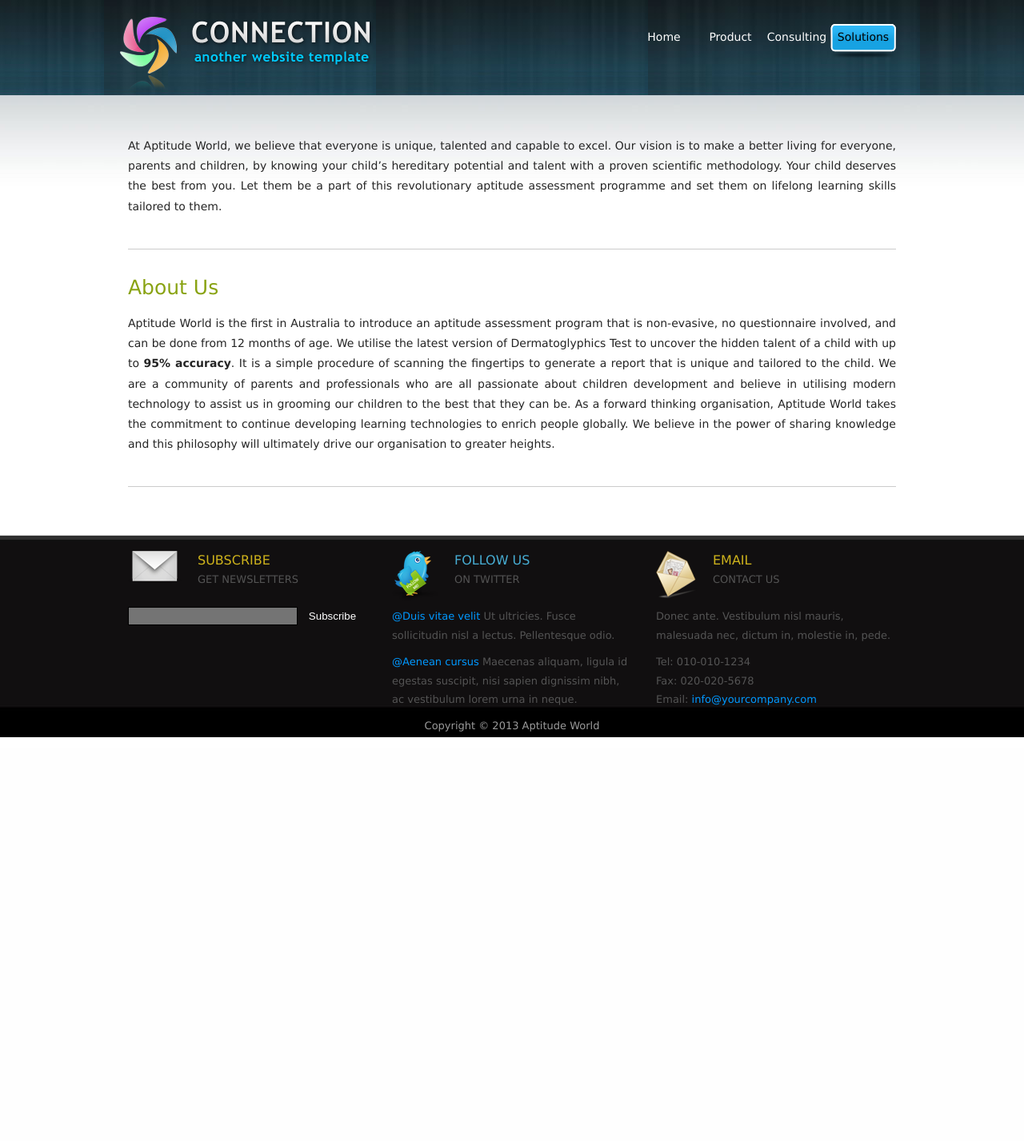
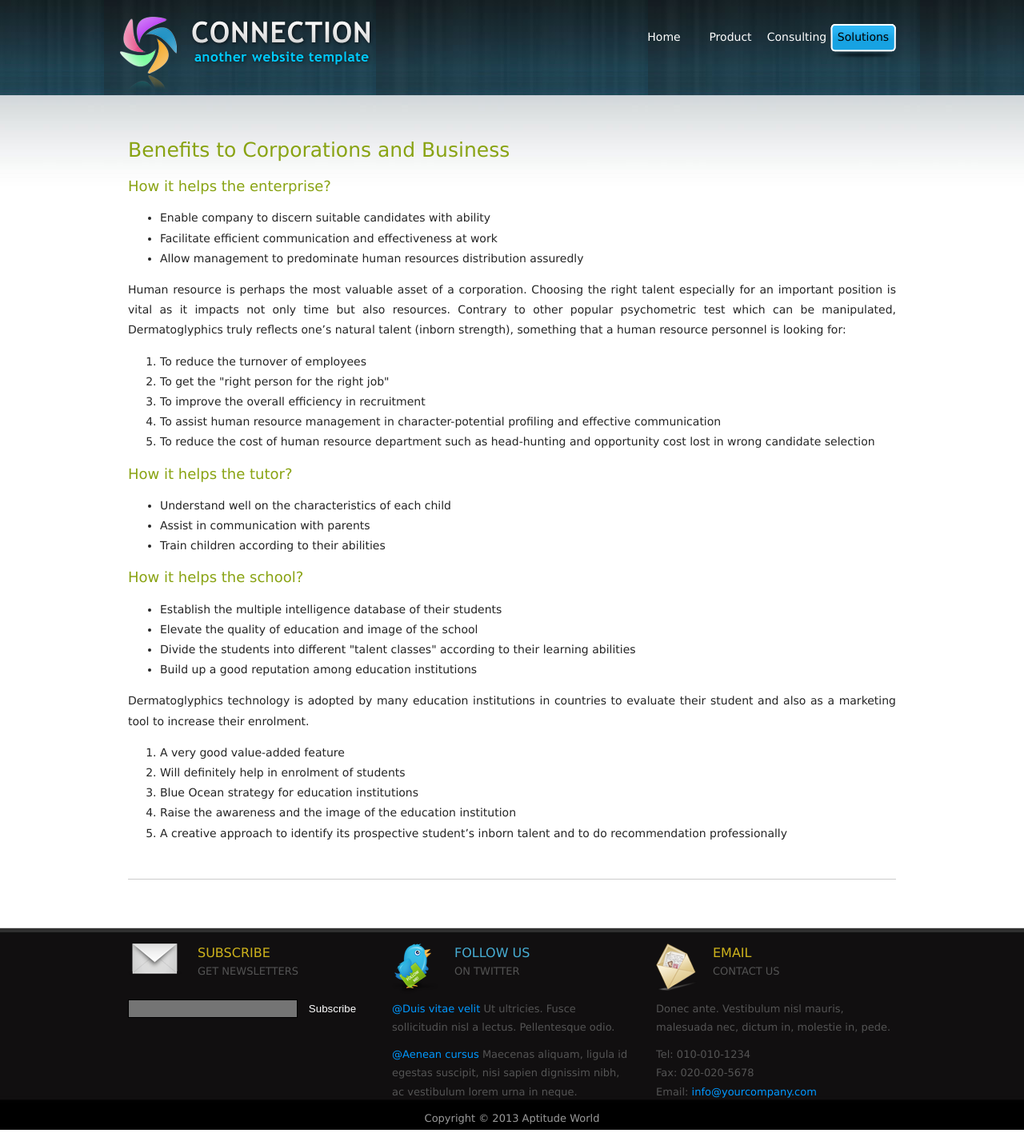
Before and after one commit to arimbun/aptitude, a Django app: page /solutions in a window 1280 px wide. Shown: the whole page at 80% size. Before the commit the page ends 922 px from the top, so only its background shows below. Run offline with Django 3.2, Linux system fonts and the light colour scheme.

Commit message:
Initial commit of Consulting and Solution pages

```diff
--- a/apps/landing/templates/landing/solutions.html
+++ b/apps/landing/templates/landing/solutions.html
@@ -26,38 +26,66 @@
             <div id="templatemo_main">
 
                 <div class="col_w960">
+                    <h2>Benefits to Corporations and Business</h2>
+                    <h4>How it helps the enterprise?</h4>
+                    <ul>
+                        <li>Enable company to discern suitable candidates with ability</li>
+                        <li>Facilitate efficient communication and effectiveness at work</li>
+                        <li>Allow management to predominate human resources distribution assuredly</li>
+                    </ul>
                     <p align="justify">
-                        At Aptitude World, we believe that everyone is unique, talented and capable to excel.
-                        Our vision is to make a better living for everyone, parents and children, by
-                        knowing your child’s hereditary potential and talent with a proven scientific methodology.
-                        Your child deserves the best from you. Let them be a part of this revolutionary aptitude
-                        assessment programme and set them on lifelong learning skills tailored to them.
+                        Human resource is perhaps the most valuable asset of a corporation.
+                        Choosing the right talent especially for an important position is vital as it impacts not
+                        only time but also resources.
+                        Contrary to other popular psychometric test which can be manipulated, Dermatoglyphics
+                        truly reflects one’s natural talent (inborn strength), something that a human resource
+                        personnel is looking for:
                     </p>
+                    <ol>
+                        <li>To reduce the turnover of employees</li>
+                        <li>To get the "right person for the right job"</li>
+                        <li>To improve the overall efficiency in recruitment</li>
+                        <li>To assist human resource management in character-potential profiling and effective
+                            communication
+                        </li>
+                        <li>To reduce the cost of human resource department such as head-hunting and opportunity cost
+                            lost in wrong candidate selection
+                        </li>
+                    </ol>
+
+                    <h4>How it helps the tutor?</h4>
+                    <ul>
+                        <li>Understand well on the characteristics of each child</li>
+                        <li>Assist in communication with parents</li>
+                        <li>Train children according to their abilities</li>
+                    </ul>
+
+                    <h4>How it helps the school?</h4>
+                    <ul>
+                        <li>Establish the multiple intelligence database of their students</li>
+                        <li>Elevate the quality of education and image of the school</li>
+                        <li>Divide the students into different "talent classes" according to their learning abilities
+                        </li>
+                        <li>Build up a good reputation among education institutions</li>
+                    </ul>
+
+                    <p align="justify">
+                        Dermatoglyphics technology is adopted by many education institutions in countries
+                        to evaluate their student and also as a marketing tool to increase their enrolment.
+                    </p>
+                    <ol>
+                        <li>A very good value-added feature</li>
+                        <li>Will definitely help in enrolment of students</li>
+                        <li>Blue Ocean strategy for education institutions</li>
+                        <li>Raise the awareness and the image of the education institution</li>
+                        <li>A creative approach to identify its prospective student’s inborn talent and to
+                            do recommendation professionally
+                        </li>
+                    </ol>
 
                     <div class="cleaner"></div>
                 </div>
                 <!-- end of templatemo fp services -->
-
-                <div class="col_w960">
-                    <h2>About Us</h2>
-
-                    <p align="justify">
-                        Aptitude World is the first in Australia to introduce an aptitude assessment program that is
-                        non-evasive, no questionnaire involved, and can be done from 12 months of age.
-                        We utilise the latest version of Dermatoglyphics Test to uncover the hidden talent of a child
-                        with up to <b>95% accuracy</b>. It is a simple procedure of scanning the fingertips to generate
-                        a
-                        report that is unique and tailored to the child.
-                        We are a community of parents and professionals who are all passionate about children
-                        development and believe in utilising modern technology to assist us in grooming our children
-                        to the best that they can be.
-                        As a forward thinking organisation, Aptitude World takes the commitment to continue
-                        developing learning technologies to enrich people globally. We believe in the power of sharing
-                        knowledge and this philosophy will ultimately drive our organisation to greater heights.
-                    </p>
-
-                    <div class="cleaner"></div>
-                </div>
 
                 <div class="col_w960 col_w960_last"></div>
                 <div class="cleaner"></div>
```
Also changed, not shown: apps/landing/templates/landing/consulting.html (+5 -26 lines), apps/landing/static/images/aptitude/approach1.png (added), apps/landing/static/images/aptitude/approach2.png (added), apps/landing/static/images/aptitude/approach3.png (added).
